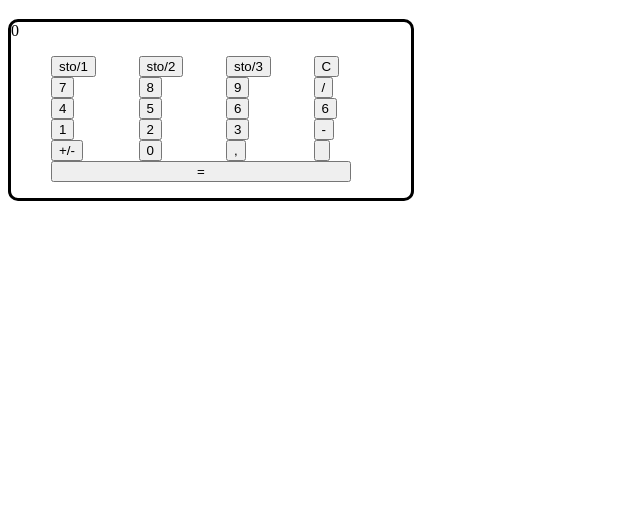
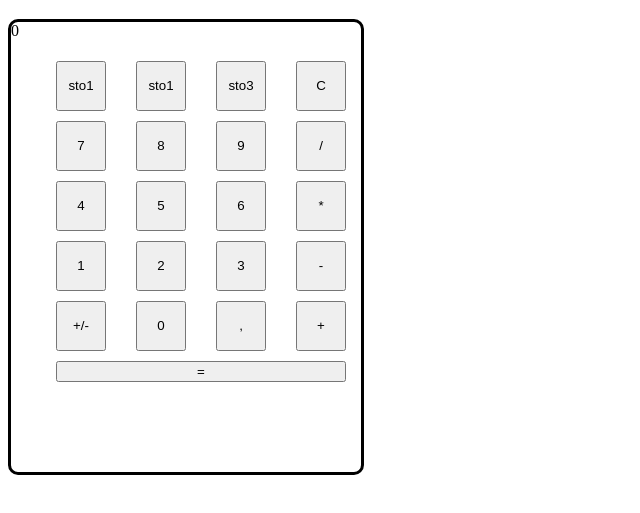
Before and after one commit to PitarchAlexandre/Calculatrice, a plain HTML site: page index.html in a window 1280 px wide. Shown: the part 61-574 px from the top of the page, without its empty margins (0-640 px from the left). Drawn offline with Linux system fonts and the light colour scheme.

Commit message:
changement des input type="button" par des bouttons

```diff
--- a/css/main.css
+++ b/css/main.css
@@ -1,7 +1,15 @@
 .calculatrice {
-    width: 400px;
+    width: 350px;
+    height: 450px;
     border: solid black;
     border-radius: 10px;
+}
+
+.affichageNombre {
+    width: 330px;
+    height: 50px;
+    align-content: center;
+    text-align: right;
 }
 
 ul {
@@ -12,13 +20,17 @@ ul {
 }
 
 li {
-    width: 25%;
+    width: 20%;
+    margin: 5px;
 }
 
-
+button {
+    width: 50px;
+    height: 50px;
+}
 
 #egal {
-    width: 300px;
+    width: 290px;
 }
 
 /* code pour faire la flexbox selon M. Fallet
--- a/index.html
+++ b/index.html
@@ -20,33 +20,34 @@
 <h1>Calculatrice</h1>
 
 <div class="calculatrice">
-    <span class="resultat">0</span>
+    <span class="affichageNombre">0</span>
         <ul class="btnCalculatrice">
             <!--PREMIRE LIGNE-->
-            <li><input type="button" class="btnChiffre" id="sto1" value="sto/1"></li>
-            <li><input type="button" class="btnChiffre" id="sto2" value="sto/2"></li>
-            <li><input type="button" class="btnChiffre" id="sto3" value="sto/3"></li>
-            <li><input type="button" class="btnOperation" id="clear" value="C"></li>
+            <li><button class="btnChiffre" id="sto1">sto1</button></li>
+            <li><button class="btnChiffre" id="sto2">sto1</button></li>
+            <li><button class="btnChiffre" id="sto3">sto3</button></li>
+            <li><button class="btnChiffre" id="clear">C</button></li>
             <!--DEUXIEME LIGNE-->
-            <li><input type="button" class="btnChiffre" id="7" value="7"></li>
-            <li><input type="button" class="btnChiffre" id="8" value="8"></li>
-            <li><input type="button" class="btnChiffre" id="9" value="9"></li>
-            <li><input type="button" class="btnOperation" id="division" value="/"></li>
+            <li><button class="btnChiffre" id="7">7</button></li>
+            <li><button class="btnChiffre" id="8">8</button></li>
+            <li><button class="btnChiffre" id="9">9</button></li>
+            <li><button class="btnOperation" id="division">/</button></li>
             <!--TROISIEME LIGNE-->
-            <li><input type="button" class="btnChiffre" id="4" value="4"></li>
-            <li><input type="button" class="btnChiffre" id="5" value="5"></li>
-            <li><input type="button" class="btnChiffre" id="6" value="6"></li>
-            <li><input type="button" class="btnOperation" id="multiplication" value="6"></li>
+            <li><button class="btnChiffre" id="4">4</button></li>
+            <li><button class="btnChiffre" id="5">5</button></li>
+            <li><button class="btnChiffre" id="6">6</button></li>
+            <li><button class="btnChiffre" id="mutltiplication">*</button></li>
             <!--QUATRIEME LIGNE-->
-            <li><input type="button" class="btnChiffre" id="1" value="1"></li>
-            <li><input type="button" class="btnChiffre" id="2" value="2"></li>
-            <li><input type="button" class="btnChiffre" id="3" value="3"></li>
-            <li><input type="button" class="btnOperation" id="soustraction" value="-"></li>
+            <li><button class="btnChiffre" id="1">1</button></li>
+            <li><button class="btnChiffre" id="2">2</button></li>
+            <li><button class="btnChiffre" id="3">3</button></li>
+            <li><button class="btnOperation" id="soustraction">-</button></li>
             <!--CINQUIEME LIGNE-->
-            <li><input type="button" class="btnChiffre" id="+/-" value="+/-"> </li>
-            <li><input type="button" class="btnChiffre" id="0" value="0"></li>
-            <li><input type="button" class="btnChiffre" id="virgule" value=","></li>
-            <li><input type="button" class="btnOperation" id="addition"></li>
+            <li><button class="btnChiffre" id="+/-">+/-</button></li>
+            <li><button class="btnChiffre" id="0">0</button></li>
+            <li><button class="btnChiffre" id="virgule">,</button></li>
+            <li><button class="btnOperation" id="addition">+</button></li>
+
             <li><input type="button" id="egal" value="="></li>
         </ul>
 </div>
--- a/javascript/calculatrice.js
+++ b/javascript/calculatrice.js
@@ -7,7 +7,7 @@
 
 'use strict'; // Active le mode strict du JavaScript
 
-//Déclaration des chiffres
+//Déclaration des chiffres qui lie les boutons aux js
 const chiffre1 = document.getElementById('1');
 const chiffre2 = document.getElementById('2');
 const chiffre3 = document.getElementById('3');
@@ -19,11 +19,15 @@ const chiffre8 = document.getElementById('8');
 const chiffre9 = document.getElementById('9');
 const chiffre0 = document.getElementById('0');
 
+
 //Déclaration des opérateurs
 const diviser = document.getElementById('clear');
 const multiplier = document.getElementById('multiplication');
 const soustraire = document.getElementById('soustraction');
 const additionner = document.getElementById('addition');
+
+//Contient le résultat du calcul
+let resultatCalcul = 0;
 
 //Constante permettant de convertir les chiffre en négatif/positif
 const negatifPositif = document.getElementById('+/-');
@@ -38,11 +42,31 @@ const egal = document.getElementById('=');
 const effacer = document.getElementById('clear');
 
 //Constante affichant le résulat du calcul
-const resultatCalcul = document.getElementById('resultat');
+const affichage = document.getElementById('affichageNombre');
 
-//Déclaration des variables qui permettront d'insérer les nombres insérés par l'utilisateur
+//Permet de stocker les nombres convertis en chiffre
+let nombre = 0;
+let chiffre;
+//Déclaration des variables qui permettront d'insérer les nombres de l'utilisateur
+//afin de calculer
 let nombre1 = 0;
 let nombre2 = 0;
 
+
+
 //Déclaration de l'oppérateur
 let operateur;
+
+//fin de la déclaration des variables
+//////////////////////////////////////////
+//CODE ALGORiTHMNIQUE
+
+function ajouterChiffre(chiffre) {
+    nombre += chiffre;
+}
+
+resultatCalcul += 1;
+
+affichage.innerText = resultatCalcul;
+
+console.log(affichage);
```
